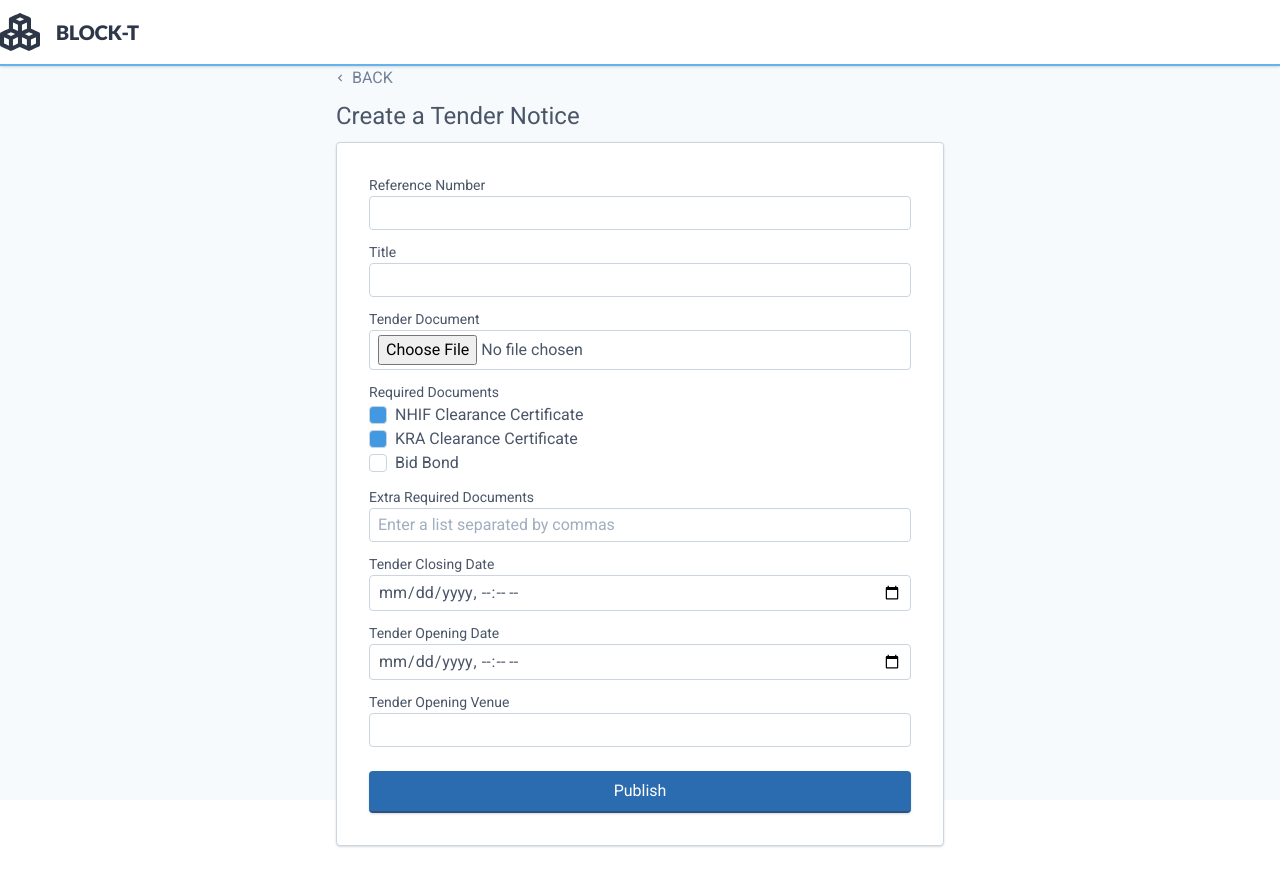
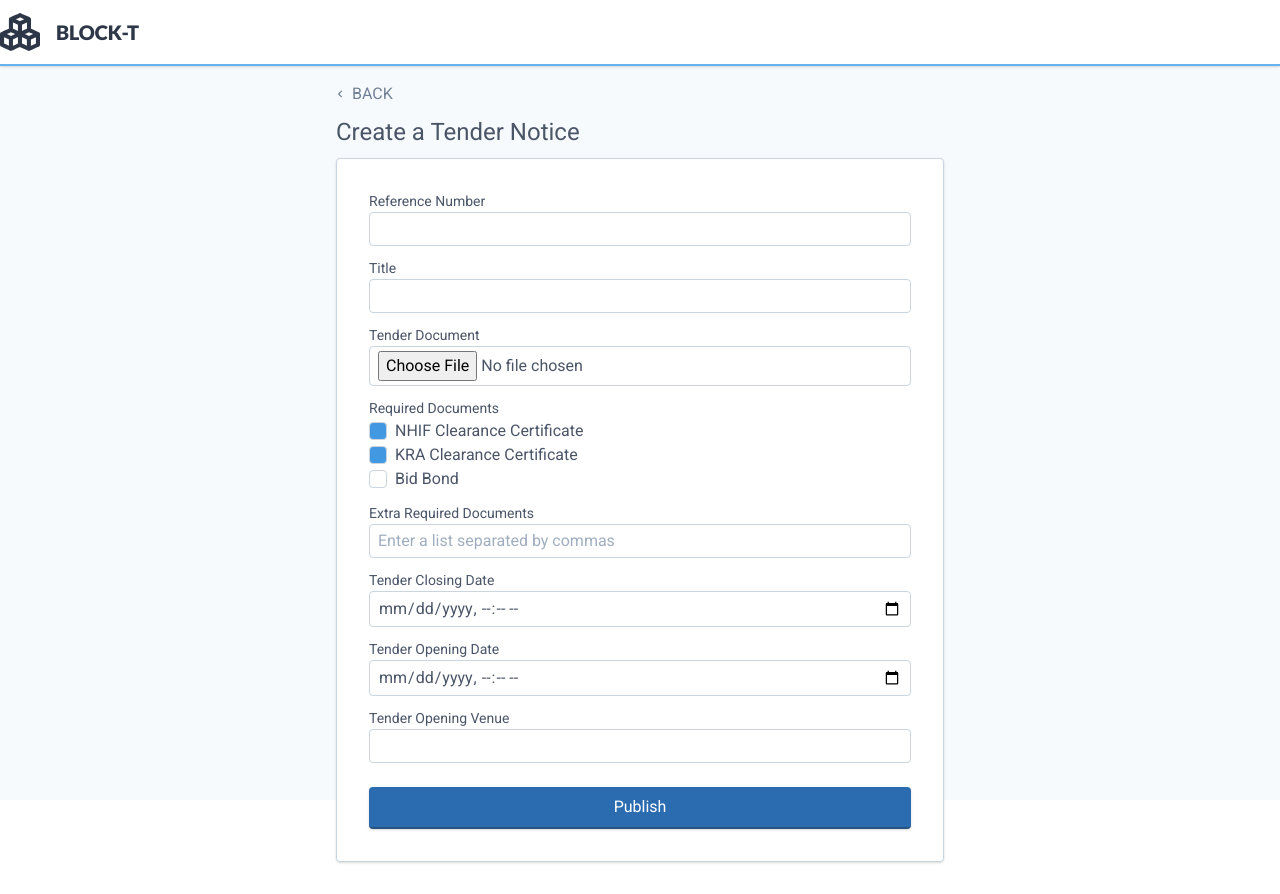
Before and after one commit to MarkNjunge/blockchain-tendering-frontend, a Nuxt app: page /organization/notices/create in a window 1280 px wide. Built offline with nearby package versions, Linux system fonts and the light colour scheme.

Commit message:
Fix create tender notice top margin

```diff
--- a/pages/organization/notices/create.vue
+++ b/pages/organization/notices/create.vue
@@ -1,6 +1,6 @@
 <template>
   <div class="container mx-auto px-4 xl:w-1/2 md:w-4/5">
-    <nuxt-link to="/organization" class="up-navigation">
+    <nuxt-link to="/organization" class="mt-4 up-navigation">
       <!-- M1 -->
       <svg viewBox="0 0 320 512" class="up-navigation-icon">
         <path
```
